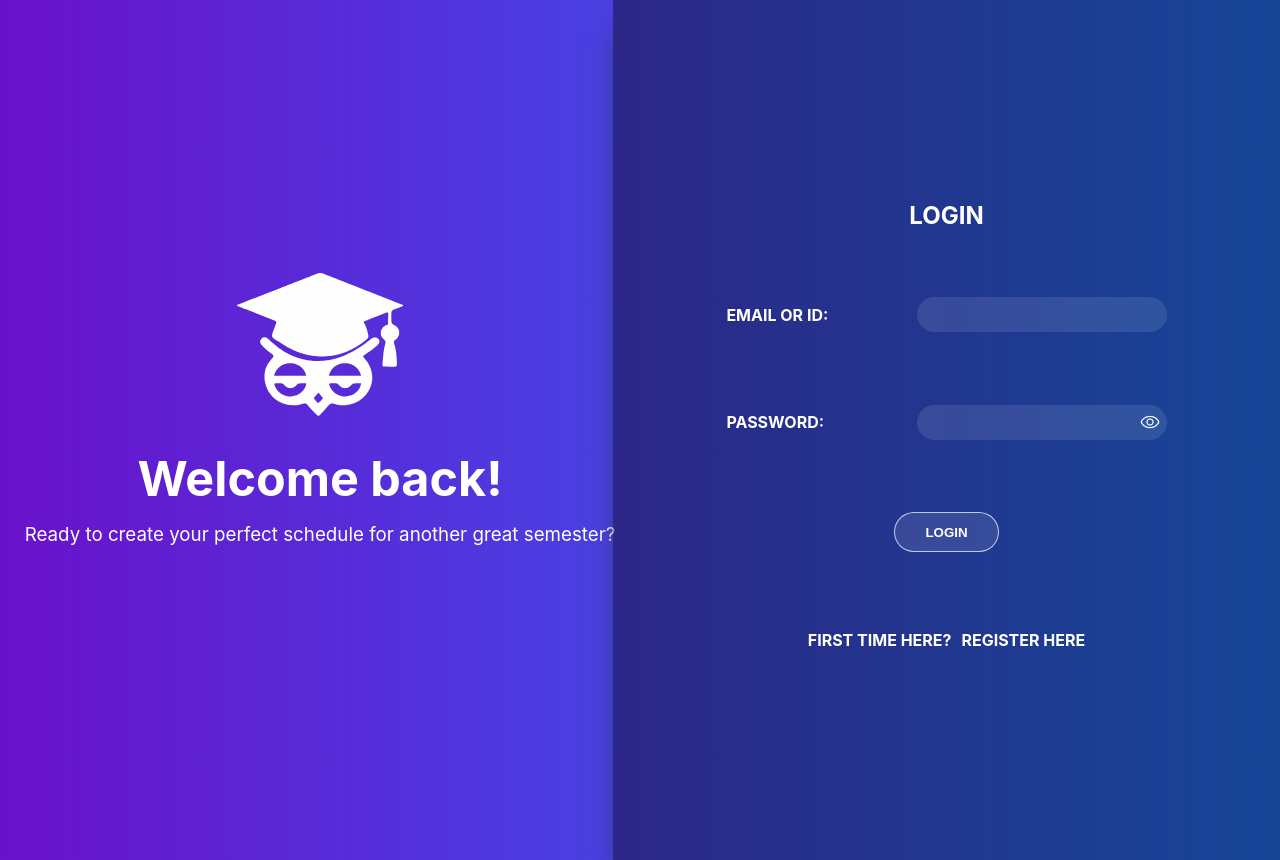
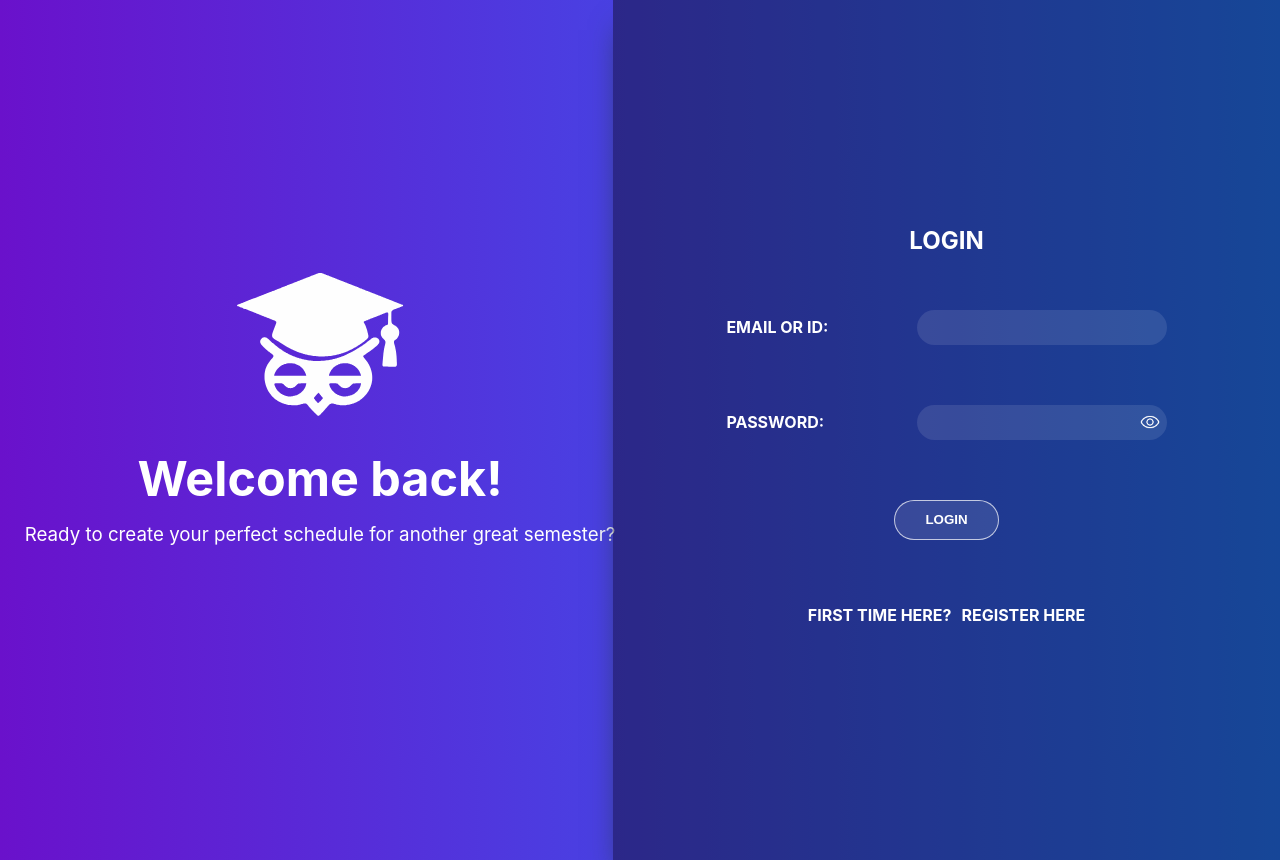
Before and after one commit to mdrhm/EnrollMe, a Flask app: page / in a window 1280 px wide. Run offline with Flask 3, Linux system fonts and the light colour scheme; parts of the project's set-up code (start-up, migrations or seed data) failed here and were passed over.

Commit message:
Updated Login UI

```diff
--- a/backend/static/styles.css
+++ b/backend/static/styles.css
@@ -868,7 +868,7 @@ img.logo {
 }
 
 form#loginForm {
-    height: 350px;
+    height: 300px;
     justify-content: space-evenly;
 }
 
--- a/backend/templates/signup.html
+++ b/backend/templates/signup.html
@@ -90,7 +90,6 @@
                 <option value="SPAN">Spanish</option>
                 <option value="STAT">Statistics</option>
                 <option value="THEA">Theatre</option>
-                <option value="UND">Undeclared</option>
             </datalist>
         </div>
     </div>
```
